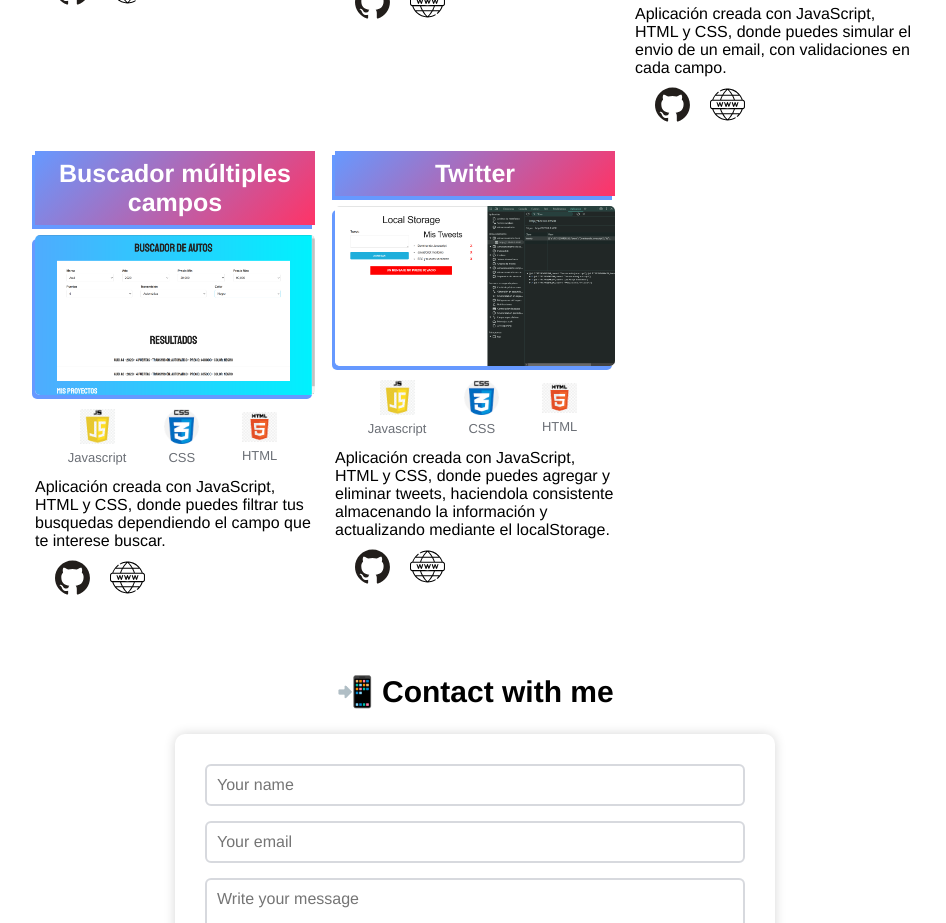
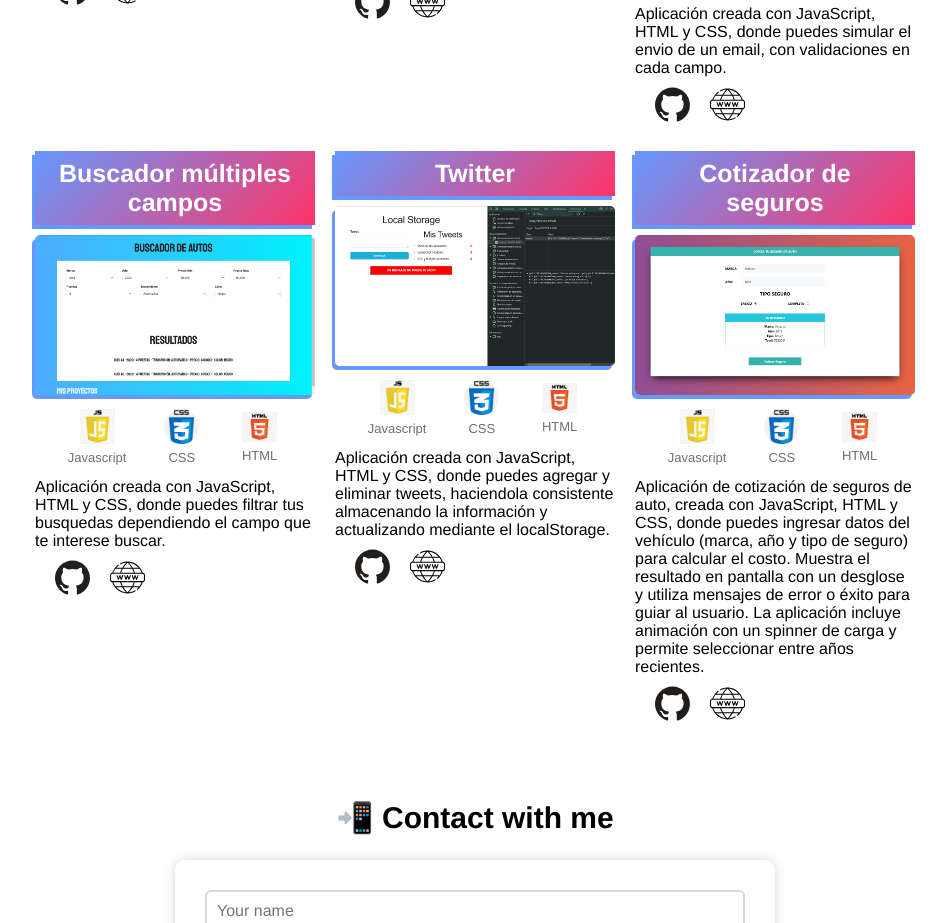
Before and after one commit to Freskiee/portfolio, a React (Create React App) app: page / in a window 1280 px wide. Shown: the part 2260-3183 px from the top of the page, without its empty margins (165-1111 px from the left). Built offline with nearby package versions, Linux system fonts and the light colour scheme.

Commit message:
feat: nuevo proyecto agregado (cotizacion-seguros)

```diff
--- a/src/components/Projects/ProjectsData.js
+++ b/src/components/Projects/ProjectsData.js
@@ -20,6 +20,7 @@
 import simuladorEmail from '../../images/projects/enviar_email.png';
 import buscadorMultiple from '../../images/projects/buscador-autos.png';
 import twitter from '../../images/projects/tweets.png';
+import cotizaSeguro from '../../images/projects/cotizacion-seguro.png';
 
 export const projectsPortfolio = [
     {
@@ -162,4 +163,17 @@
         repository: "https://github.com/Freskiee/twitter-localstorage",
         website: "https://twitter-freskiee.netlify.app/",
     },
+    {
+        title: "Cotizador de seguros",
+        image: cotizaSeguro,
+        techs: [
+            { name: "Javascript", src: jsImage },
+            { name: "CSS", src: cssImage },
+            { name: "HTML", src: htmlImage },
+        ],
+        description:
+            "Aplicación de cotización de seguros de auto, creada con JavaScript, HTML y CSS, donde puedes ingresar datos del vehículo (marca, año y tipo de seguro) para calcular el costo. Muestra el resultado en pantalla con un desglose y utiliza mensajes de error o éxito para guiar al usuario. La aplicación incluye animación con un spinner de carga y permite seleccionar entre años recientes.",
+        repository: "https://github.com/Freskiee/cotizador-seguros",
+        website: "https://cotiza-tu-seguro-freskiee.netlify.app/",
+    },
 ];
```
Also changed, not shown: src/images/projects/cotizacion-seguro.png (added).
